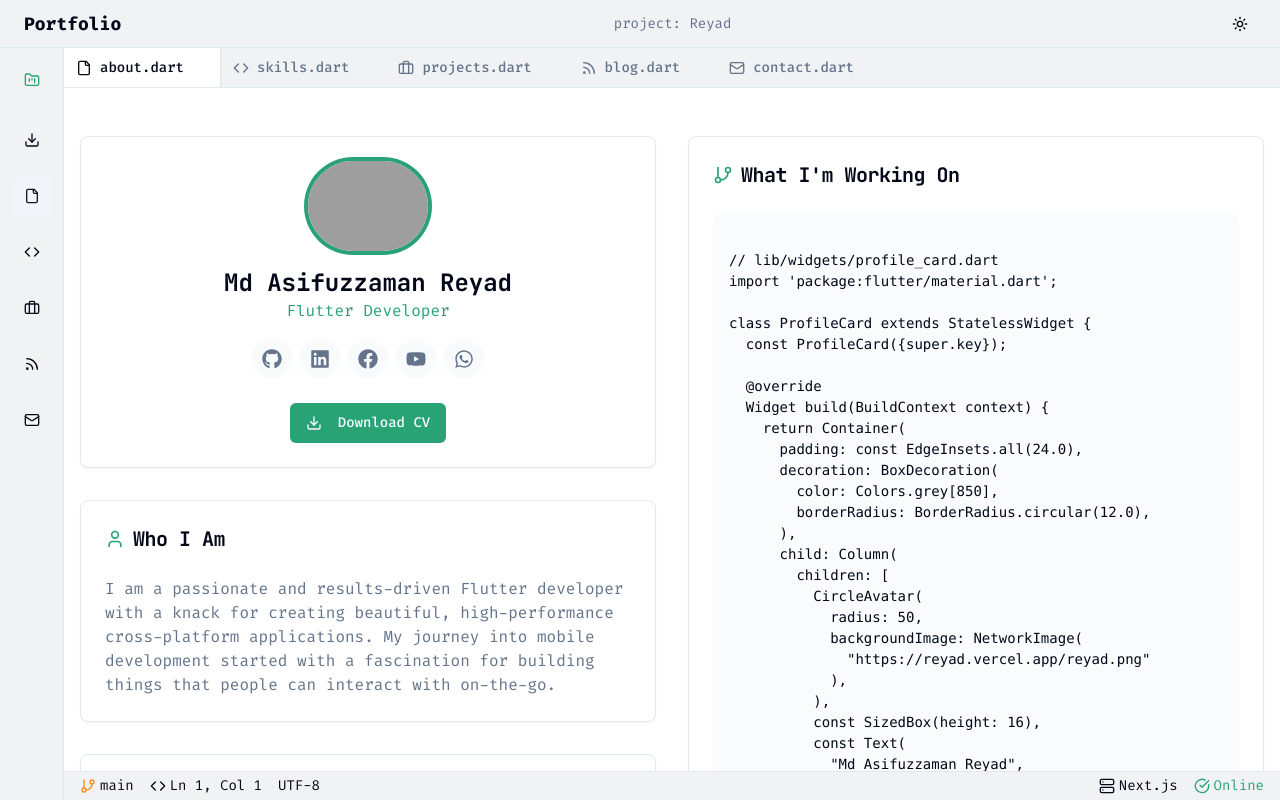
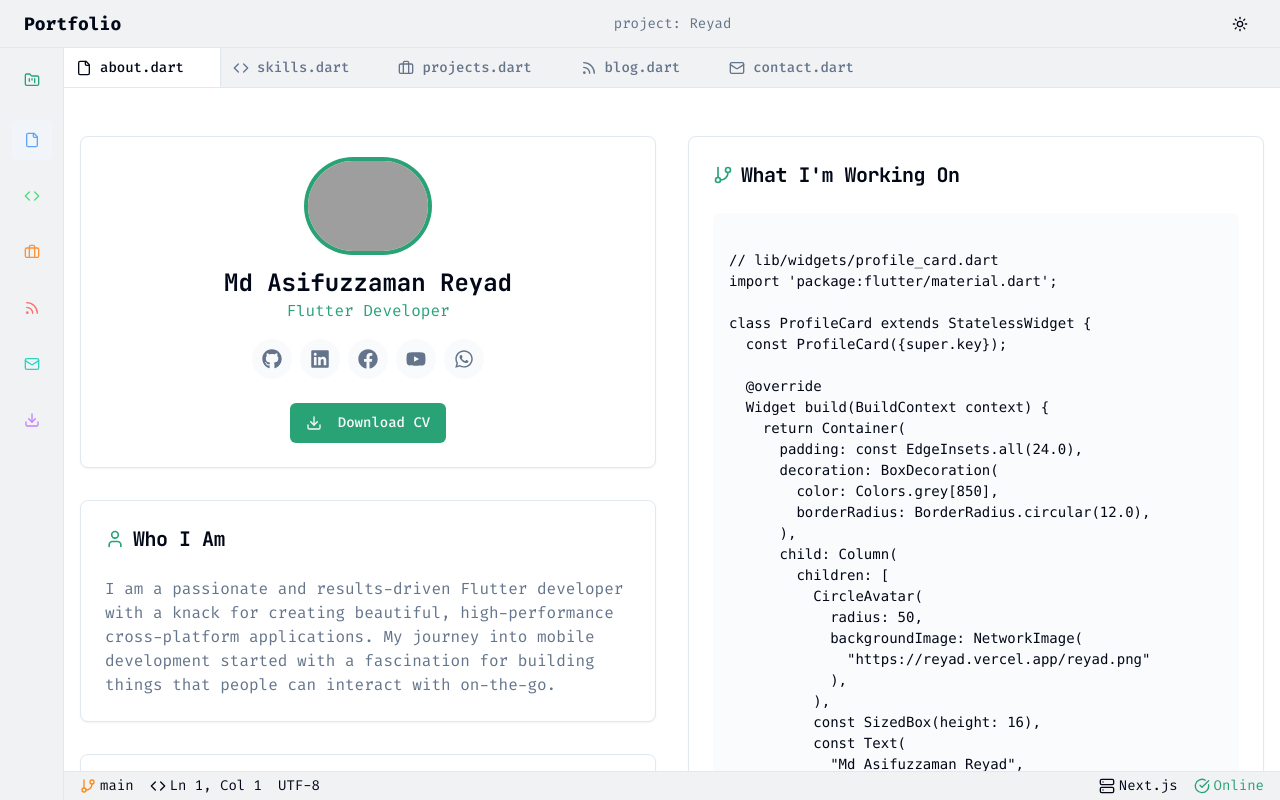
Before and after one commit to sofolitltd/reyad, a Next.js app: page / in a window 1280 px wide. Both pictures are taken after a click on the button 191 px from the left and 80 px from the top of the page. Built offline with nearby package versions, Linux system fonts and the light colour scheme; grey boxes are pictures that could not be loaded; what @genkit-ai/google-genai, genkit would draw is missing.

Commit message:
dont orage color of menu icons. use deferent color like material icon co

```diff
--- a/src/app/components/project-explorer.tsx
+++ b/src/app/components/project-explorer.tsx
@@ -27,18 +27,18 @@ const structure = {
       name: "lib",
       type: "folder",
       children: [
-        { name: "about.dart", type: "file", id: "about", icon: File },
-        { name: "skills.dart", type: "file", id: "skills", icon: Code },
-        { name: "projects.dart", type: "file", id: "portfolio", icon: Briefcase },
-        { name: "blog.dart", type: "file", id: "blog", icon: Rss },
-        { name: "contact.dart", type: "file", id: "contact", icon: Mail },
+        { name: "about.dart", type: "file", id: "about", icon: File, color: "text-blue-400" },
+        { name: "skills.dart", type: "file", id: "skills", icon: Code, color: "text-green-400" },
+        { name: "projects.dart", type: "file", id: "portfolio", icon: Briefcase, color: "text-orange-400" },
+        { name: "blog.dart", type: "file", id: "blog", icon: Rss, color: "text-red-400" },
+        { name: "contact.dart", type: "file", id: "contact", icon: Mail, color: "text-teal-400" },
       ],
     },
     {
       name: "public",
       type: "folder",
       children: [
-        { name: "cv.pdf", type: "file", id: "download-cv", icon: Download },
+        { name: "cv.pdf", type: "file", id: "download-cv", icon: Download, color: "text-purple-400" },
       ],
     },
   ],
@@ -49,6 +49,7 @@ type FileOrFolder = {
   type: "folder" | "file";
   id?: string;
   icon?: React.ElementType;
+  color?: string;
   children?: FileOrFolder[];
 };
 
@@ -125,7 +126,7 @@ const ExplorerNode = ({
       )}
       onClick={handleNodeClick}
     >
-      <Icon className="w-4 h-4 mx-2 text-muted-foreground" />
+      <Icon className={cn("w-4 h-4 mx-2", node.color || "text-muted-foreground")} />
       {isExpanded && <span>{node.name}</span>}
     </div>
   );
@@ -155,6 +156,10 @@ export function ProjectExplorer({
     }
     onSelectFile(fileId);
   }
+
+  const libFiles = structure.children.find(c => c.name === 'lib')?.children || [];
+  const publicFiles = structure.children.find(c => c.name === 'public')?.children || [];
+  const allFiles = [...libFiles, ...publicFiles];
 
   return (
     <div>
@@ -187,12 +192,15 @@ export function ProjectExplorer({
         />
       ) : (
         <div className="flex flex-col items-center gap-4 mt-4">
-            <Button variant="ghost" size="icon" onClick={() => handleFileSelect('download-cv')}>
-                <Download className="w-6 h-6" />
-            </Button>
-             {structure.children.find(c => c.name === 'lib')?.children?.map((file) => (
-                 <Button variant={activeFile === file.id ? "secondary" : "ghost"} size="icon" key={file.id} onClick={() => file.id && onSelectFile(file.id)}>
-                    <file.icon className="w-6 h-6" />
+             {allFiles.map((file) => (
+                 <Button
+                    variant={activeFile === file.id ? "secondary" : "ghost"}
+                    size="icon"
+                    key={file.id}
+                    onClick={() => file.id && handleFileSelect(file.id)}
+                    aria-label={file.name}
+                    >
+                    <file.icon className={cn("w-6 h-6", file.color)} />
                  </Button>
              ))}
         </div>
```
